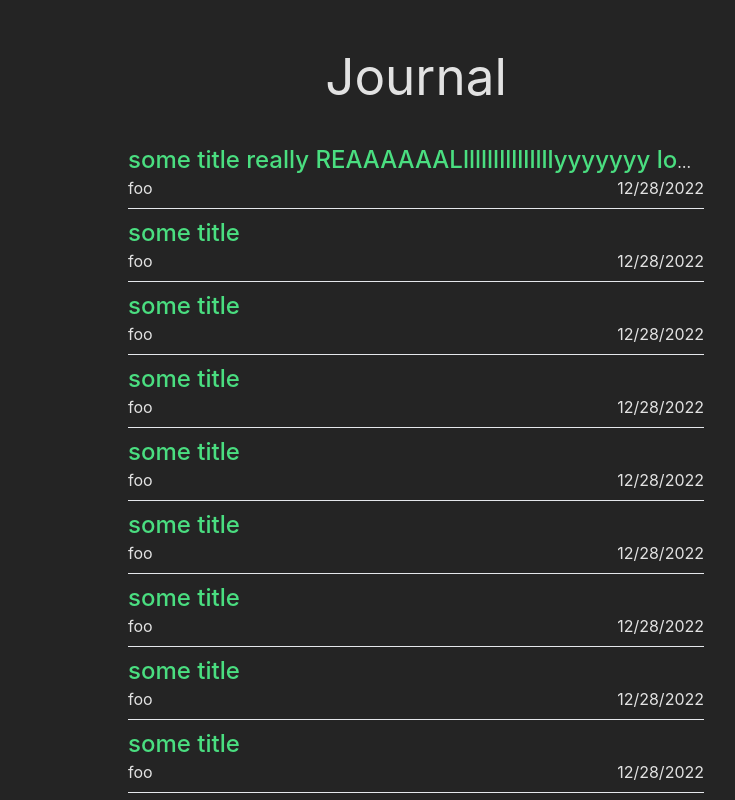
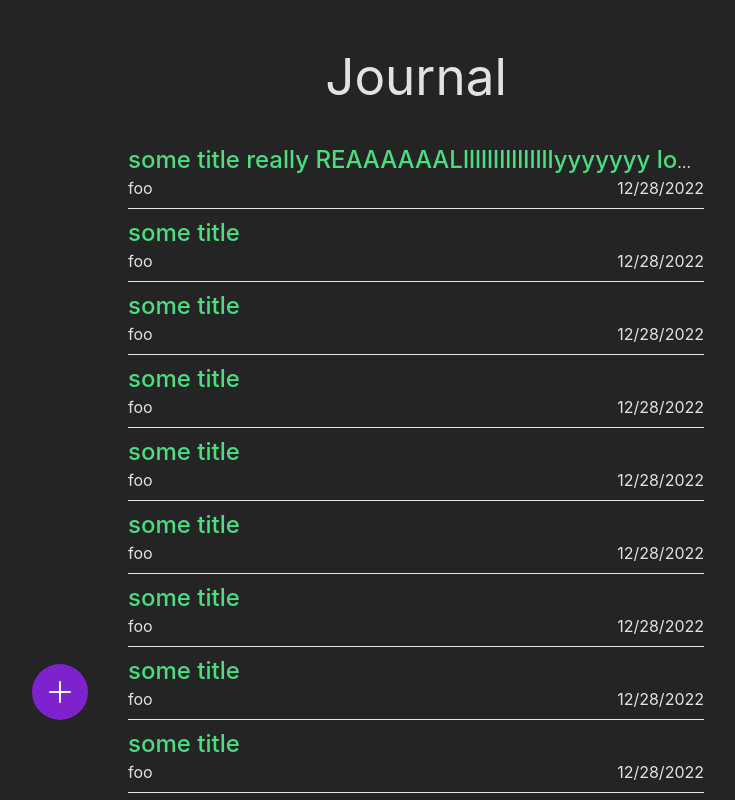
Before and after one commit to reyesml/RMT, a SvelteKit app in the folder web-client/: page /journal in a window 1280 px wide. Shown: the top 800 px of the page, without its empty margins (224-959 px from the left). Built offline with nearby package versions, Linux system fonts and the light colour scheme.

Commit message:
Adding "+" button for new journals

```diff
--- /dev/null
+++ b/web-client/src/lib/components/icons/plus-icon.svelte
@@ -0,0 +1,8 @@
+<script lang="ts">
+  let klass: string;
+	export { klass as class };
+</script>
+
+<svg xmlns="http://www.w3.org/2000/svg" fill="none" viewBox="0 0 24 24" stroke-width="1.5" stroke="currentColor" class={`${klass || 'w-6 h-6'}`}>
+  <path stroke-linecap="round" stroke-linejoin="round" d="M12 4.5v15m7.5-7.5h-15" />
+</svg>
--- a/web-client/src/routes/(authenticated)/journal/+page.svelte
+++ b/web-client/src/routes/(authenticated)/journal/+page.svelte
@@ -1,6 +1,6 @@
 <script lang="ts">
-	import JournalList from "./journal-list.svelte";
-
+	import PlusIcon from '$lib/components/icons/plus-icon.svelte';
+	import JournalList from './journal-list.svelte';
 </script>
 
 <svelte:head>
@@ -8,11 +8,16 @@
 	<meta name="description" content="RMT Journal" />
 </svelte:head>
 
-<section>
+<section class="relative">
 	<div class="flex min-h-full items-center justify-center py-12 px-4">
 		<div class="w-full max-w-xl space-y-8">
 			<h1>Journal</h1>
 			<JournalList />
 		</div>
 	</div>
+	<a href="/journal/new" class="fixed bottom-20 left-64 text-white">
+		<div class="bg-purple-700 rounded-full w-14 h-14 flex items-center justify-center">
+			<PlusIcon class="h-8 w-8" />
+		</div>
+	</a>
 </section>
```
